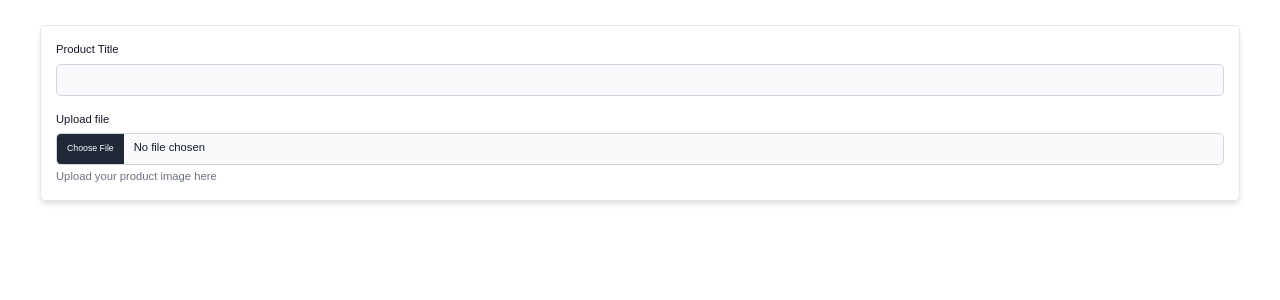
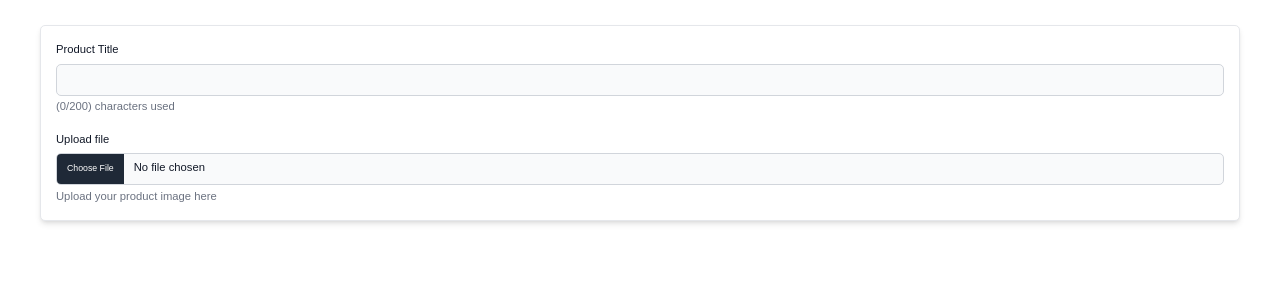
Before and after one commit to Brettm12345/amazon-preview, a Next.js app: page / in a window 1280 px wide. Shown: the top 300 px of the page. Built offline with nearby package versions, Linux system fonts and the light colour scheme; a web font is replaced by a local one.

Commit message:
Added character counter

```diff
--- a/src/components/InputField.tsx
+++ b/src/components/InputField.tsx
@@ -1,3 +1,4 @@
+import classNames from 'classnames'
 import {ChangeEventHandler, FC, HTMLInputTypeAttribute} from 'react'
 
 interface InputFieldProps {
@@ -29,8 +30,22 @@ export const InputField: FC<InputFieldProps> = ({
       onChange={onChange}
       value={value}
       id={id}
-      className="bg-gray-50 border border-gray-300 text-gray-900 text-lg rounded-lg focus:ring-blue-500 focus:border-blue-500 block w-full p-2.5"
+      className={classNames(
+        'bg-gray-50 border  text-lg rounded-lg focus:ring-blue-500 focus:border-blue-500 block w-full p-2.5',
+        value.length > 200
+          ? 'text-red-400 border-red-500 bg-red-400/0.2 focus:border-red-500'
+          : 'text-gray-900 border-gray-300'
+      )}
       placeholder={placeholder}
     ></input>
+    <p
+      id="helper-text-explanation"
+      className={classNames(
+        'mt-2 text-lg ',
+        value.length > 200 ? 'text-red-400' : 'text-gray-500'
+      )}
+    >
+      ({value.length}/200) characters used
+    </p>
   </div>
 )
```
